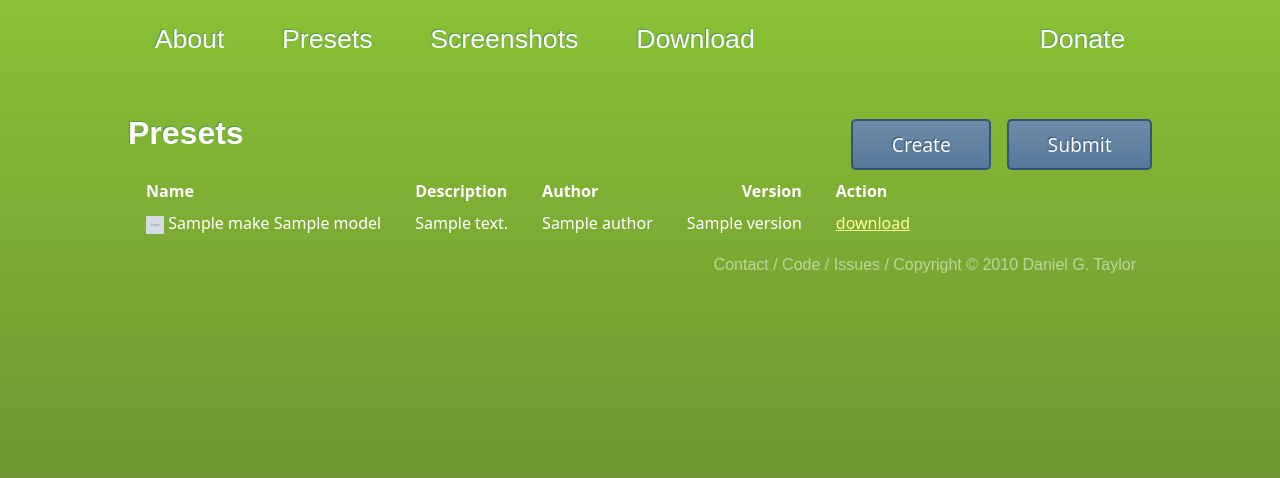
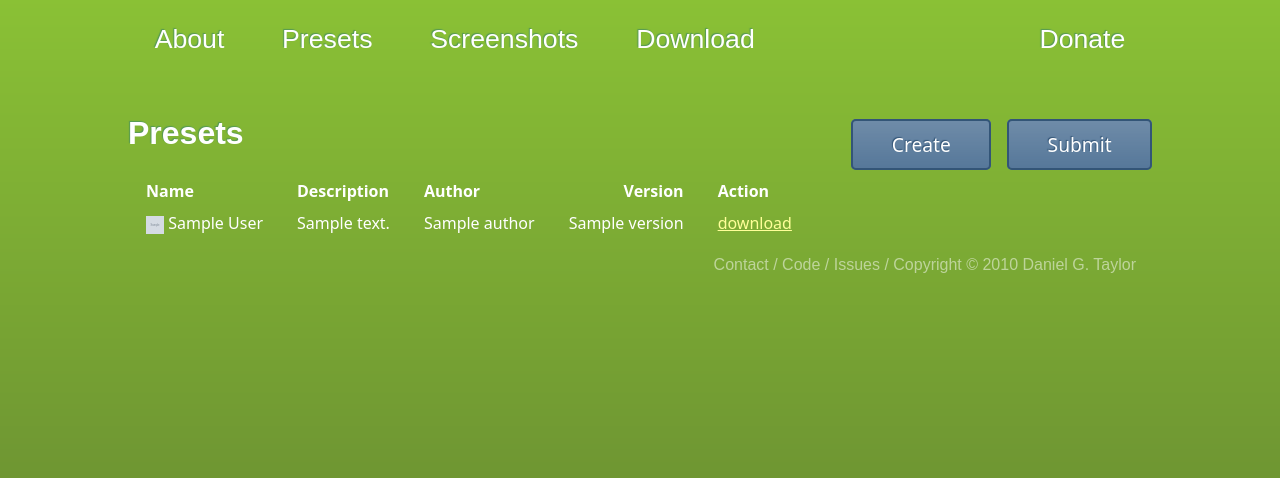
Before and after one commit to danielgtaylor/arista-website, a Django app: template templates/presets/list.html in a window 1280 px wide. Shown: the top 478 px of the page. Run offline with Django 3.2, Linux system fonts and the light colour scheme; the template is opened without the code that fills it: most values are stand-ins (such as "Sample title", 1, 10 or a date in 2020); grey boxes marked "Sample" are stand-in pictures; some libraries are stand-ins or nearby versions; some web fonts are replaced.

Commit message:
Sort presets by name excluding the make if it is 'Generic' and instead only using the model, making the site behavior mimic the application behavior for sorting

```diff
--- a/main/views.py
+++ b/main/views.py
@@ -44,9 +44,13 @@ def presets(request):
     for filename in glob.glob(search_path):
         presets.append(json.load(open(filename)))
         presets[-1]["name"] = os.path.basename(filename)[:-5]
+        if presets[-1]["make"] != "Generic":
+            presets[-1]["display_name"] = presets[-1]["make"] + " " + presets[-1]["model"]
+        else:
+            presets[-1]["display_name"] = presets[-1]["model"]
 
     return render(request, "presets/list.html", {
-        "presets": sorted(presets, lambda x,y: cmp(x["make"]+x["model"], y["make"]+y["model"])),
+        "presets": sorted(presets, lambda x,y: cmp(x["display_name"], y["display_name"])),
     })
 
 def preset_submit(request):
--- a/templates/presets/list.html
+++ b/templates/presets/list.html
@@ -24,7 +24,7 @@
         </th>
         {% for preset in presets %}
         <tr class="{% cycle 'odd' 'even' %}">
-            <td><img src="{{ MEDIA_URL }}presets/{{ preset.icon|slice:"7:" }}" width="18" height="18"/> {{ preset.make }} {{ preset.model }}</td>
+            <td><img src="{{ MEDIA_URL }}presets/{{ preset.icon|slice:"7:" }}" width="18" height="18"/> {{ preset.display_name }}</td>
             <td>{{ preset.description }}</td>
             <td>{{ preset.author.name }}</td>
             <td class="num">{{ preset.version }}</td>
```
